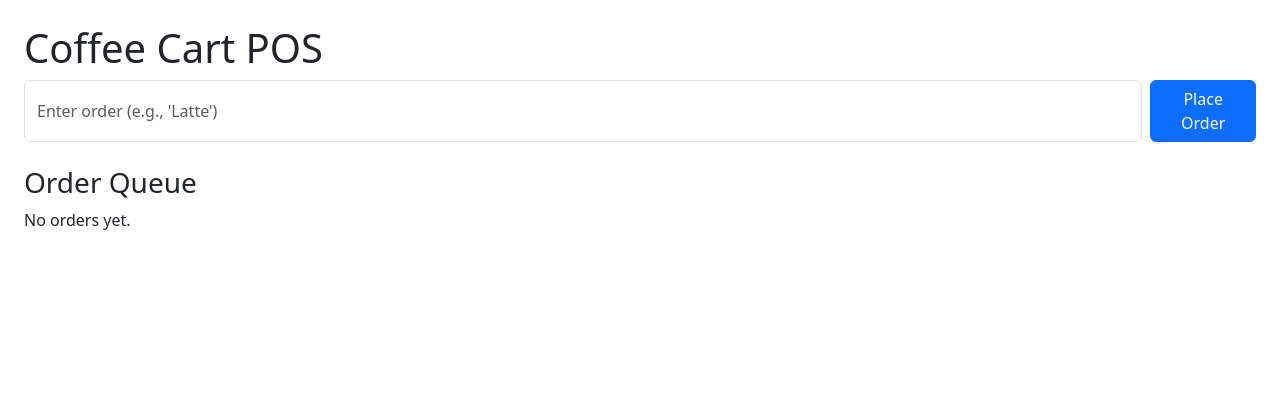
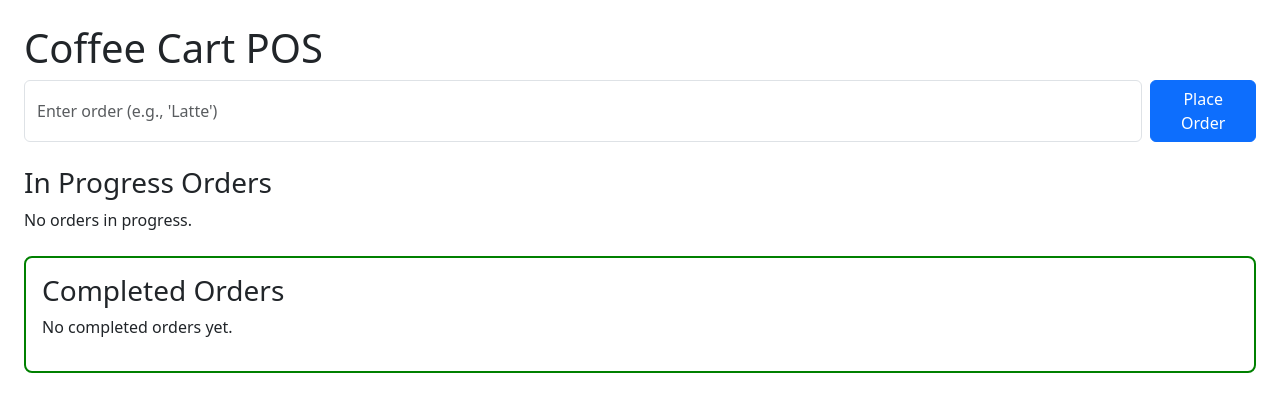
Before and after one commit to kyoussef777/st-marks-fiteer, a Flask app: template app/templates/index.html in a window 1280 px wide. Shown: the top 412 px of the page. Run offline with Flask 3, Linux system fonts and the light colour scheme; the template is opened without the code that fills it, so the values that code supplies are empty.

Commit message:
Updating in-progress and completed divs

```diff
--- a/app/templates/index.html
+++ b/app/templates/index.html
@@ -2,30 +2,66 @@
 <html lang="en">
 <head>
   <meta charset="UTF-8" />
-    <title>HeBrews Coffee Cart POS</title>
-    <link href="https://cdn.jsdelivr.net/npm/bootstrap@5.3.0/dist/css/bootstrap.min.css" rel="stylesheet">
+  <title>Coffee Cart POS</title>
+  <link href="https://cdn.jsdelivr.net/npm/bootstrap@5.3.0/dist/css/bootstrap.min.css" rel="stylesheet" />
+  <style>
+    .completed-orders {
+      border: 2px solid green;
+      padding: 1rem;
+      margin-top: 1.5rem;
+      border-radius: 0.5rem;
+    }
+  </style>
 </head>
 <body class="p-4">
   <h1>Coffee Cart POS</h1>
+
   <form action="{{ url_for('order') }}" method="post" class="mb-4 d-flex">
-        <input type="text" name="item" class="form-control me-2" placeholder="Enter order (e.g., 'Latte')" required />
+    <input
+      type="text"
+      name="item"
+      class="form-control me-2"
+      placeholder="Enter order (e.g., 'Latte')"
+      required
+    />
     <button class="btn btn-primary" type="submit">Place Order</button>
   </form>
 
-    <h3>Order Queue</h3>
-    {% if orders %}
+  <h3>In Progress Orders</h3>
+  {% set in_progress = orders | selectattr('status', '!=', 'completed') | list %}
+  {% if in_progress %}
     <ul class="list-group">
-            {% for order in orders %}
+      {% for order in in_progress %}
       <li class="list-group-item d-flex justify-content-between align-items-center">
         {{ order.item }} - <strong>{{ order.status }}</strong>
-                <form action="{{ url_for('update_status', order_id=order.id, status='completed') }}" method="post" style="margin:0;">
+        <form
+          action="{{ url_for('update_status', order_id=order.id, status='completed') }}"
+          method="post"
+          style="margin: 0"
+        >
           <button class="btn btn-success btn-sm">Mark Completed</button>
         </form>
       </li>
       {% endfor %}
     </ul>
   {% else %}
-        <p>No orders yet.</p>
+    <p>No orders in progress.</p>
   {% endif %}
+
+  <div class="completed-orders">
+    <h3>Completed Orders</h3>
+    {% set completed = orders | selectattr('status', 'equalto', 'completed') | list %}
+    {% if completed %}
+      <ul class="list-group">
+        {% for order in completed %}
+        <li class="list-group-item d-flex justify-content-between align-items-center">
+          {{ order.item }} - <strong>{{ order.status }}</strong>
+        </li>
+        {% endfor %}
+      </ul>
+    {% else %}
+      <p>No completed orders yet.</p>
+    {% endif %}
+  </div>
 </body>
 </html>
```
Lines whose indentation alone changed are shown as unchanged.
